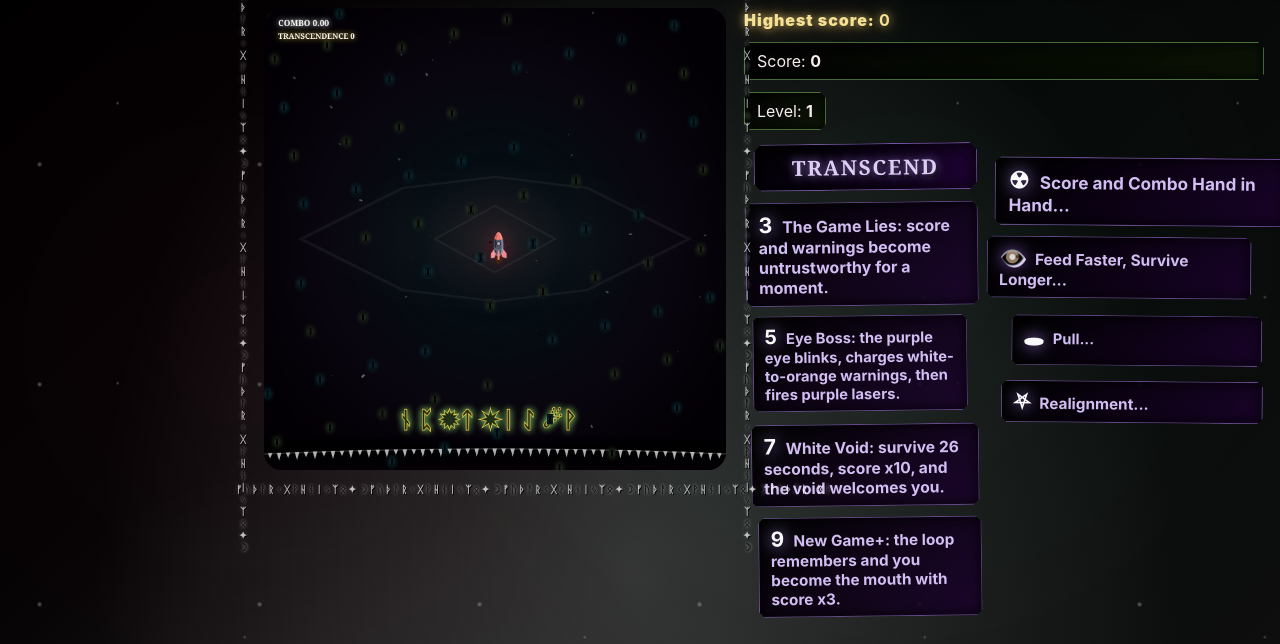
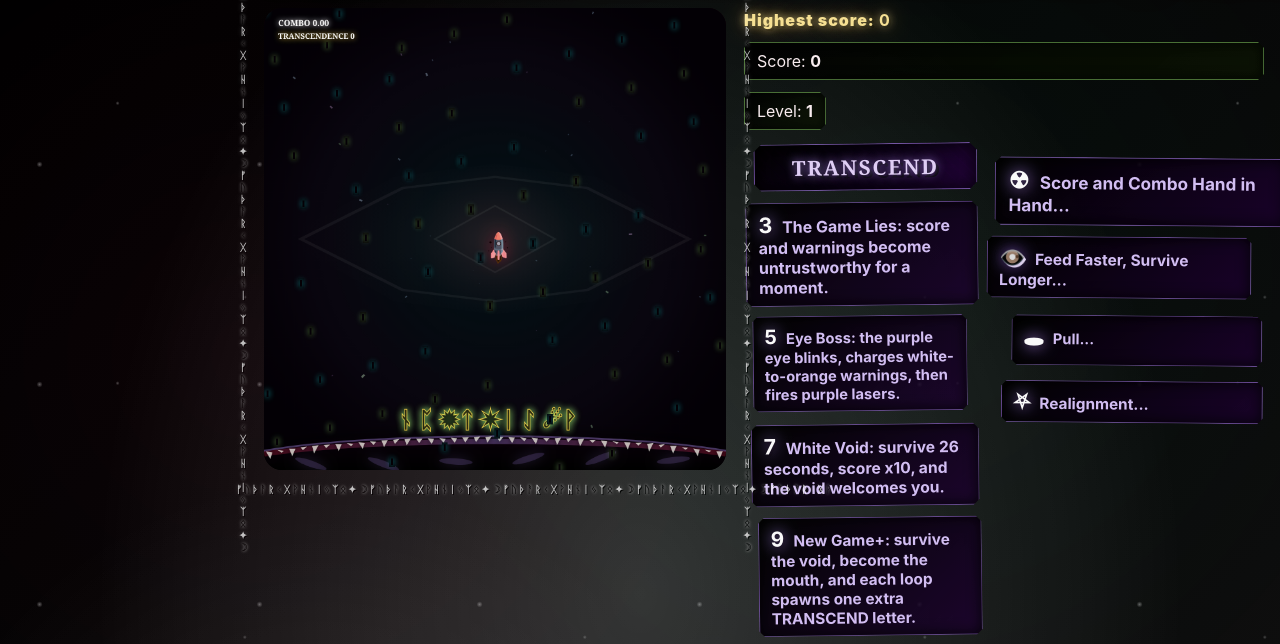
Before and after one commit to Garrin-Project-Labs/project-tutorial-biohazardous, a plain HTML site: page docs/index.html in a window 1280 px wide. Shown: the part 104-748 px from the top of the page. Drawn offline with Linux system fonts and the light colour scheme.

Commit message:
Refine mouth and new game plus transcend letters

```diff
--- a/docs/game.js
+++ b/docs/game.js
@@ -92,6 +92,7 @@ let whiteVoidStartedAt = 0;
 let eyeBossDefeated = false;
 let newGamePlusActive = false;
 let newGamePlusStartedAt = 0;
+let newGamePlusCount = 0;
 let relic = null;
 let eyePowerup = null;
 let pentagramPowerup = null;
@@ -271,6 +272,7 @@ function reset() {
   eyeBossDefeated = false;
   newGamePlusActive = false;
   newGamePlusStartedAt = 0;
+  newGamePlusCount = 0;
   relic = null;
   eyePowerup = null;
   pentagramPowerup = null;
@@ -384,10 +386,9 @@ function resetLoopForNewGamePlus(timestamp) {
 }
 
 function enterNewGamePlus(timestamp) {
-  if (newGamePlusActive) return;
-
   newGamePlusActive = true;
   newGamePlusStartedAt = timestamp;
+  newGamePlusCount++;
   pilot.emoji = '👄';
   pilot.w = 42;
   pilot.h = 34;
@@ -396,17 +397,17 @@ function enterNewGamePlus(timestamp) {
   pilot.x = Math.max(0, Math.min(canvas.width - pilot.w, pilot.x));
   pilot.y = Math.max(0, Math.min(canvas.height - 34 - pilot.h, pilot.y));
   resetLoopForNewGamePlus(timestamp);
-  popups.push({ text: 'NEW GAME+ THE LOOP REMEMBERS', x: canvas.width / 2 - 148, y: 180, born: timestamp });
-  statusEl.textContent = 'NEW GAME+: the loop remembers. You are the mouth now. Score x3.';
+  popups.push({ text: `NEW GAME+ ${newGamePlusCount} THE LOOP REMEMBERS`, x: canvas.width / 2 - 148, y: 180, born: timestamp });
+  statusEl.textContent = `NEW GAME+ ${newGamePlusCount}: the loop remembers. You are the mouth now. Score x3.`;
   playMonsterDeathSound();
   playTranscendJackpot();
   updateHud();
 }
 
 function maybeEnterNewGamePlus(timestamp) {
-  if (newGamePlusActive || !activeBranches.whiteVoid) return;
+  if (!activeBranches.whiteVoid) return;
   const survivedWhiteVoid = timestamp - whiteVoidStartedAt >= 26000;
-  if (transcendenceCount >= branchThresholds.newGamePlus && survivedWhiteVoid) enterNewGamePlus(timestamp);
+  if (survivedWhiteVoid && transcendenceCount >= branchThresholds.whiteVoid) enterNewGamePlus(timestamp);
 }
 
 function isEyeClosed(timestamp = performance.now()) {
@@ -457,8 +458,8 @@ function maybeUnlockTranscendBranches(timestamp) {
 }
 
 function branchStatusText() {
+  if (activeBranches.whiteVoid) return 'WHITE VOID';
   if (newGamePlusActive) return 'NEW GAME+';
-  if (activeBranches.whiteVoid) return 'WHITE VOID';
   if (activeBranches.eyeBoss) return 'EYE BOSS';
   if (activeBranches.gameLies) return 'THE GAME LIES';
   return null;
@@ -2186,20 +2187,27 @@ function updateTranscendSystem(timestamp, delta) {
     transcendX = Math.max(12, Math.min(canvas.width - 12 - wordWidth, transcendX));
   }
 
-  if (timestamp >= nextTranscendLetterAt && !transcendLetters.length && !transcendSpitQueue.length && !transcendSpitLetters.length && !transcendFilled.every(Boolean)) {
-    const index = transcendFilled.findIndex(filled => !filled);
-    if (index < 0) return;
+  if (activeBranches.whiteVoid) {
+    transcendLetters = [];
+    nextTranscendLetterAt = timestamp + 900;
+  } else if (timestamp >= nextTranscendLetterAt && !transcendLetters.length && !transcendSpitQueue.length && !transcendSpitLetters.length && !transcendFilled.every(Boolean)) {
+    const openIndexes = transcendFilled
+      .map((filled, index) => filled ? null : index)
+      .filter(index => index !== null);
+    const spawnCount = Math.min(openIndexes.length, 1 + newGamePlusCount);
+    for (const index of openIndexes.slice(0, spawnCount)) {
       const slotX = transcendX + 16 + index * 32;
       transcendLetters.push({
         letter: transcendWord[index],
         index,
-      x: Math.max(32, Math.min(canvas.width - 32, slotX + (Math.random() * 48 - 24))),
-      y: -24,
-      vy: 4.1 + Math.random() * 1.3 + transcendenceCount * 0.6 + transcendLetterSpeedBoost * 2,
+        x: Math.max(32, Math.min(canvas.width - 32, slotX + (Math.random() * 64 - 32))),
+        y: -24 - Math.random() * 90,
+        vy: 4.1 + Math.random() * 1.3 + transcendenceCount * 0.6 + transcendLetterSpeedBoost * 2 + newGamePlusCount * 0.18,
         sway: Math.random() * Math.PI * 2,
         size: 30
       });
-    nextTranscendLetterAt = timestamp + 900;
+    }
+    nextTranscendLetterAt = timestamp + Math.max(520, 900 - newGamePlusCount * 70);
   }
 
   for (const letter of transcendLetters) {
@@ -2632,45 +2640,77 @@ function drawGiantBlinkingEye(bg) {
 }
 
 function drawGiantMouth() {
-  const mouthHeight = 34;
+  const mouthHeight = 42;
   const y = canvas.height - mouthHeight;
   const pulse = Math.sin(frame * 0.08) * 2;
+  const openPulse = Math.abs(Math.sin(frame * 0.045)) * 5;
 
   ctx.save();
-  ctx.fillStyle = '#050006';
   ctx.shadowColor = '#000';
-  ctx.shadowBlur = 18;
+  ctx.shadowBlur = 24;
+
+  const maw = ctx.createLinearGradient(0, y - 16, 0, canvas.height);
+  maw.addColorStop(0, '#12000d');
+  maw.addColorStop(0.45, '#050006');
+  maw.addColorStop(1, '#000000');
+  ctx.fillStyle = maw;
   ctx.beginPath();
-  ctx.moveTo(0, y + 8 + pulse);
-  ctx.quadraticCurveTo(canvas.width / 2, y - 7 - pulse, canvas.width, y + 8 + pulse);
+  ctx.moveTo(0, y + 13 + pulse);
+  ctx.bezierCurveTo(canvas.width * 0.24, y - 18 - openPulse, canvas.width * 0.76, y - 18 - openPulse, canvas.width, y + 13 + pulse);
   ctx.lineTo(canvas.width, canvas.height);
   ctx.lineTo(0, canvas.height);
   ctx.closePath();
   ctx.fill();
 
-  ctx.strokeStyle = 'rgba(255, 255, 255, .20)';
-  ctx.lineWidth = 2;
+  ctx.shadowBlur = 0;
+  ctx.strokeStyle = 'rgba(179, 136, 255, .42)';
+  ctx.lineWidth = 3;
   ctx.beginPath();
-  ctx.moveTo(0, y + 9 + pulse);
-  ctx.quadraticCurveTo(canvas.width / 2, y - 7 - pulse, canvas.width, y + 9 + pulse);
+  ctx.moveTo(0, y + 12 + pulse);
+  ctx.bezierCurveTo(canvas.width * 0.24, y - 18 - openPulse, canvas.width * 0.76, y - 18 - openPulse, canvas.width, y + 12 + pulse);
   ctx.stroke();
 
-  ctx.fillStyle = 'rgba(255, 255, 255, .72)';
-  for (let x = 6; x < canvas.width; x += 14) {
-    const tooth = 7 + ((x / 14) % 2) * 4;
+  const gumGlow = ctx.createLinearGradient(0, y - 20, canvas.width, y + 10);
+  gumGlow.addColorStop(0, 'rgba(255, 23, 68, .28)');
+  gumGlow.addColorStop(0.5, 'rgba(179, 136, 255, .34)');
+  gumGlow.addColorStop(1, 'rgba(255, 23, 68, .28)');
+  ctx.strokeStyle = gumGlow;
+  ctx.lineWidth = 8;
+  ctx.beginPath();
+  ctx.moveTo(0, y + 17 + pulse);
+  ctx.bezierCurveTo(canvas.width * 0.25, y - 9 - openPulse, canvas.width * 0.75, y - 9 - openPulse, canvas.width, y + 17 + pulse);
+  ctx.stroke();
+
   const curveY = px => {
     const t = px / canvas.width;
-      const start = y + 8 + pulse;
-      const control = y - 7 - pulse;
-      return (1 - t) * (1 - t) * start + 2 * (1 - t) * t * control + t * t * start;
+    const start = y + 13 + pulse;
+    const c1 = y - 18 - openPulse;
+    const c2 = y - 18 - openPulse;
+    return Math.pow(1 - t, 3) * start + 3 * Math.pow(1 - t, 2) * t * c1 + 3 * (1 - t) * t * t * c2 + t * t * t * start;
   };
-    const y1 = curveY(x);
-    const y2 = curveY(x + 7);
+
+  for (let x = 8; x < canvas.width; x += 18) {
+    const topY = curveY(x);
+    const toothHeight = 9 + Math.sin(x * 0.17 + frame * 0.04) * 4 + (x % 36 === 0 ? 8 : 0);
+    const toothWidth = 5 + (x % 54 === 0 ? 4 : 0);
+    ctx.fillStyle = x % 72 === 0 ? 'rgba(255, 23, 68, .72)' : 'rgba(230, 226, 217, .82)';
+    ctx.shadowColor = '#050006';
+    ctx.shadowBlur = 8;
     ctx.beginPath();
-    ctx.moveTo(x, y1);
-    ctx.lineTo(x + 7, y2);
-    ctx.lineTo(x + 3.5, (y1 + y2) / 2 + tooth);
+    ctx.moveTo(x - toothWidth, topY + 1);
+    ctx.lineTo(x + toothWidth, topY + 1 + Math.sin(x) * 1.5);
+    ctx.lineTo(x + Math.sin(frame * 0.05 + x) * 2, topY + toothHeight);
     ctx.closePath();
+    ctx.fill();
+  }
+
+  ctx.shadowBlur = 18;
+  ctx.shadowColor = '#b388ff';
+  ctx.fillStyle = 'rgba(179, 136, 255, .18)';
+  for (let i = 0; i < 7; i++) {
+    const x = (i * 113 + frame * 1.7) % (canvas.width + 80) - 40;
+    ctx.beginPath();
+    ctx.ellipse(x, y + 28 + Math.sin(frame * 0.04 + i) * 5, 26, 5, Math.sin(i) * 0.4, 0, Math.PI * 2);
     ctx.fill();
   }
 
@@ -2908,7 +2948,7 @@ function draw() {
     const surviveLeft = Math.max(0, 26 - (now - whiteVoidStartedAt) / 1000);
     glowText(`VOID SURVIVE ${surviveLeft.toFixed(1)}s`, 22, 88, '#050006', 10, 2, '#ffffff');
   }
-  if (newGamePlusActive) glowText('LOOP BONUS x3', 22, 88, '#b388ff', 10, 2, '#050006');
+  if (newGamePlusActive) glowText(`LOOP ${newGamePlusCount} BONUS x3`, 22, activeBranches.whiteVoid ? 108 : 88, '#b388ff', 10, 2, '#050006');
   ctx.restore();
   ctx.restore();
 
@@ -3140,7 +3180,7 @@ function draw() {
     ctx.font = '900 42px Georgia, serif';
     ctx.textAlign = 'center';
     ctx.textBaseline = 'middle';
-    glowText('NEW GAME+ — THE LOOP REMEMBERS', canvas.width / 2, canvas.height / 2 - 120, '#b388ff', 34, 6, '#050006');
+    glowText(`NEW GAME+ ${newGamePlusCount} — THE LOOP REMEMBERS`, canvas.width / 2, canvas.height / 2 - 120, '#b388ff', 34, 6, '#050006');
     glowText('YOU ARE THE MOUTH', canvas.width / 2, canvas.height / 2 - 72, '#050006', 26, 5, '#b388ff');
     ctx.restore();
   }
--- a/docs/index.html
+++ b/docs/index.html
@@ -30,7 +30,7 @@
             <span><strong>3</strong> The Game Lies: score and warnings become untrustworthy for a moment.</span>
             <span><strong>5</strong> Eye Boss: the purple eye blinks, charges white-to-orange warnings, then fires purple lasers.</span>
             <span><strong>7</strong> White Void: survive 26 seconds, score x10, and the void welcomes you.</span>
-            <span><strong>9</strong> New Game+: the loop remembers and you become the mouth with score x3.</span>
+            <span><strong>9</strong> New Game+: survive the void, become the mouth, and each loop spawns one extra TRANSCEND letter.</span>
           </div>
           <div class="powerup-preview" aria-label="Powerups">
             <span><strong class="sprite-preview relic-preview">☢</strong> Score and Combo Hand in Hand...</span>
@@ -57,7 +57,7 @@
         <p><strong>TRANSCENDENCE 3:</strong> The Game Lies — the HUD and warnings become untrustworthy for a moment.</p>
         <p><strong>TRANSCENDENCE 5:</strong> Eye Boss — the eye turns purple, blinks, charges white warning lines to orange, then fires purple lasers.</p>
         <p><strong>TRANSCENDENCE 7:</strong> the evil eye dies and White Void begins. Survive it for 26 seconds while scores are worth x10.</p>
-        <p><strong>TRANSCENDENCE 9:</strong> New Game+ begins after the White Void survival timer. The loop resets, remembers you, and turns the player into the mouth with a x3 score bonus.</p>
+        <p><strong>TRANSCENDENCE 9:</strong> New Game+ begins after the White Void survival timer. The loop remembers you, turns the player into the mouth, gives x3 score, and adds one extra falling TRANSCEND letter per loop.</p>
       </aside>
 
     </div>
```
Lines whose indentation alone changed are shown as unchanged.
